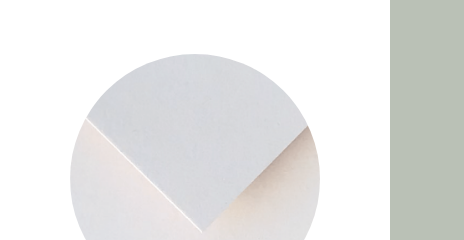
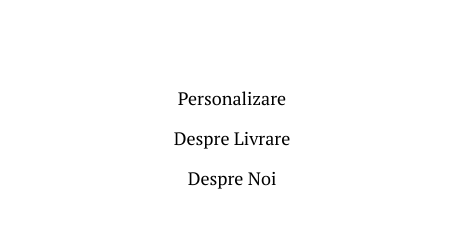
Before and after one commit to FazakasAlexandra/cadesign, a Next.js app: page /personalizare in a window 390 px wide. Shown: the part 153-393 px from the top of the page, 464 px wide, since content can reach past the window. Built offline with nearby package versions, Linux system fonts and the light colour scheme.

Commit message:
hamburger menu fix

```diff
--- a/components/EmailTemplates.js
+++ b/components/EmailTemplates.js
@@ -4,7 +4,7 @@ return`
 <body style="font-family: serif;">
     <div style="background-color: white; margin: 0 auto; max-width:400px;"
         <a href="https://imgbb.com/">
-            <img src="https://i.ibb.co/C0B5VkG/logo-circle.jpg" alt="logo" style="width: 80px; display: block; margin-left: auto; margin-right: auto;">
+            <img src="https://i.ibb.co/C0B5VkG/logo-circle.jpg" alt="logo" style="width: 100px; display: block; margin-left: auto; margin-right: auto;">
         </a>
         <div style="color:#858C81; padding : 2rem;">
             <h1 style="text-align:Center; margin-top:0px;">Comanda</h1>
--- a/public/styles/style.css
+++ b/public/styles/style.css
@@ -668,7 +668,7 @@ li {
   }
 
   .main-nav .list {
-    display: none !important;
+    display: none;
   }
   .main-nav .fa-bars {
     display: flex;
```
